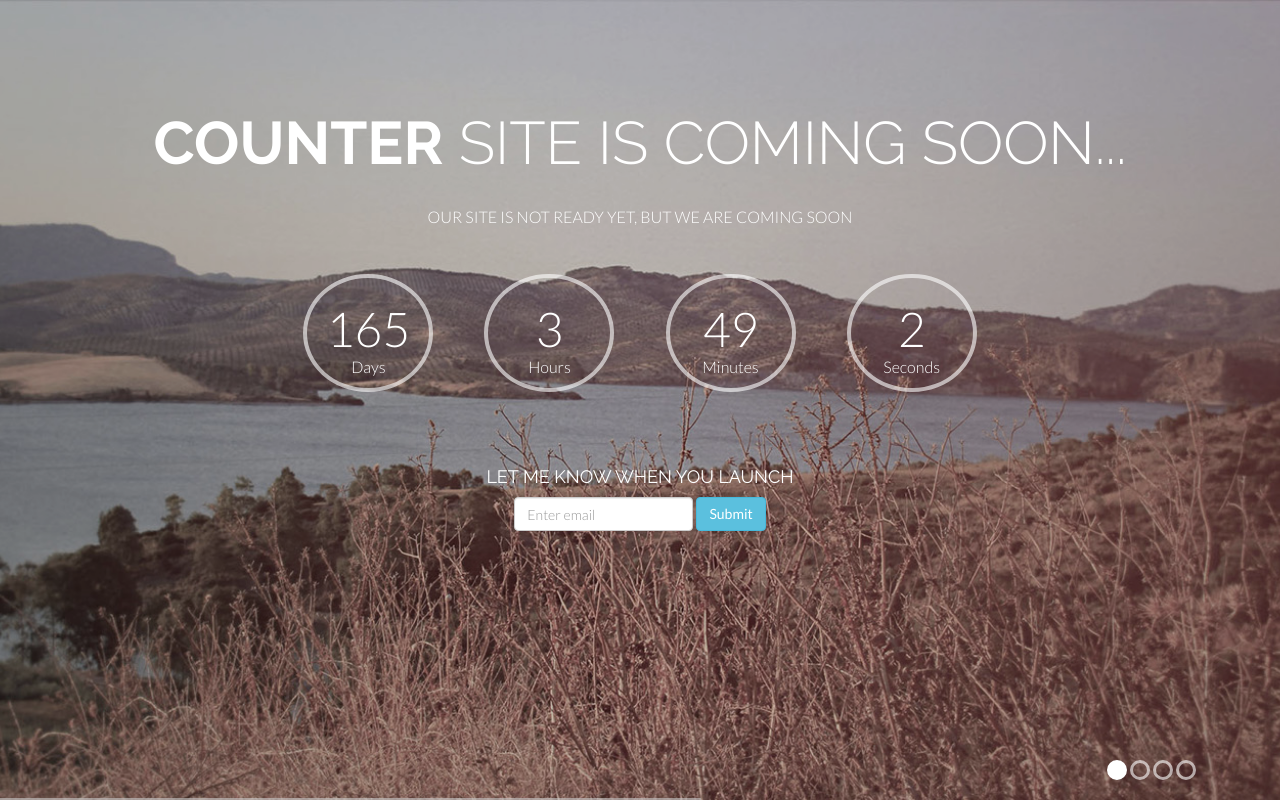
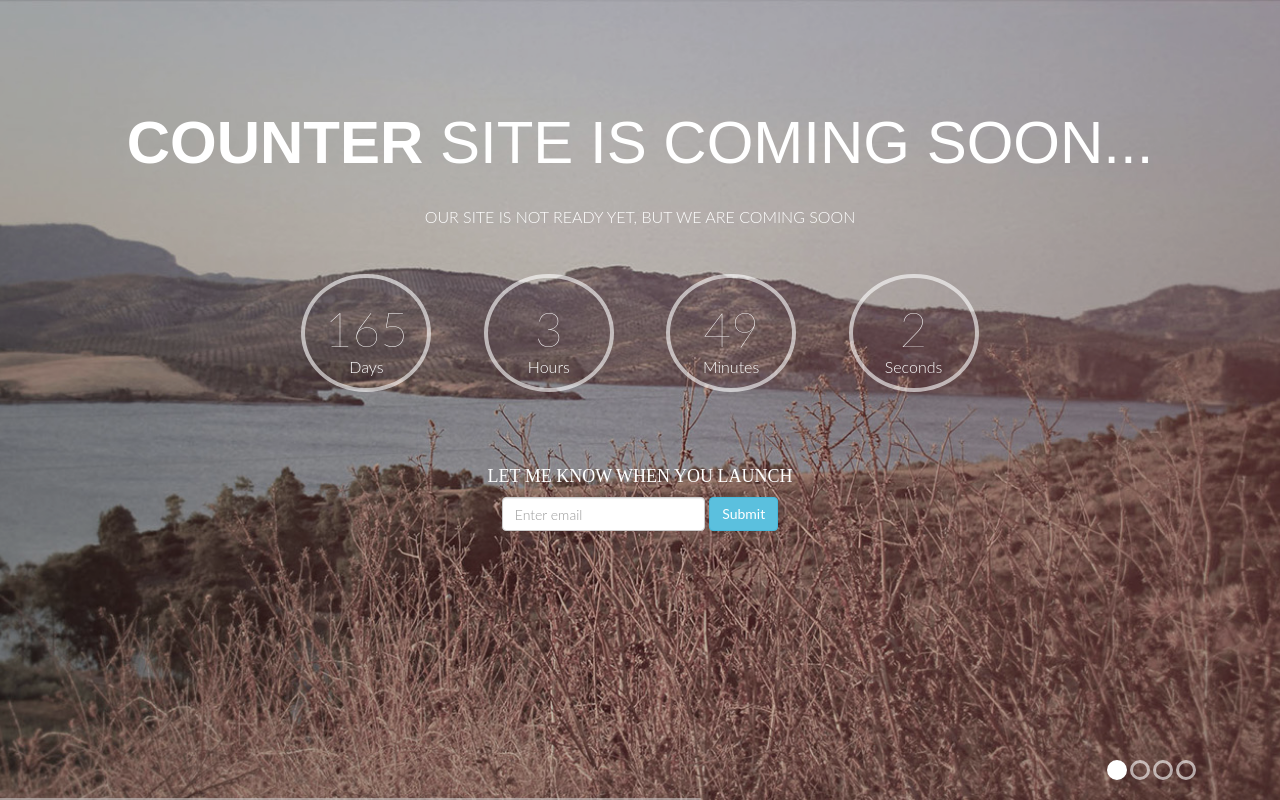
Before and after one commit to fordham-css/br00t, a plain HTML site: page index.html in a window 1280 px wide. Drawn offline with nearby package versions, Linux system fonts and the light colour scheme.

Commit message:
Update index.html

```diff
--- a/index.html
+++ b/index.html
@@ -23,9 +23,7 @@
       <script src="assets/js/respond.min.js"></script>
     <![endif]-->
 
-    <link href='http://fonts.googleapis.com/css?family=Lato:300,400,700,300italic,400italic' rel='stylesheet' type='text/css'>
-    <link href='http://fonts.googleapis.com/css?family=Raleway:400,300,700' rel='stylesheet' type='text/css'>
-
+<link href='http://fonts.googleapis.com/css?family=Quantico:400,700,400italic' rel='stylesheet' type='text/css'>
   </head>
   <!-- START BODY -->
   <body class="nomobile">
```
